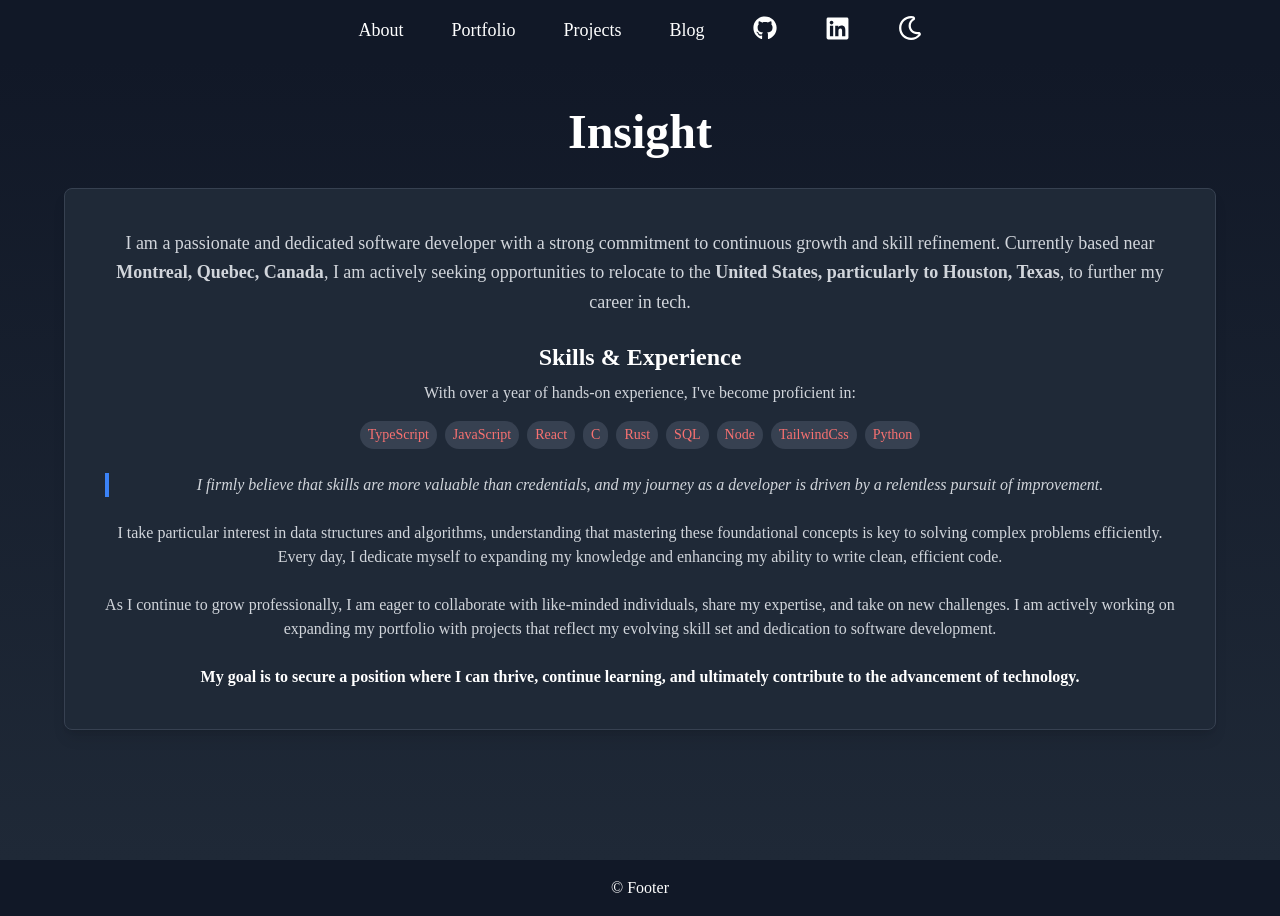
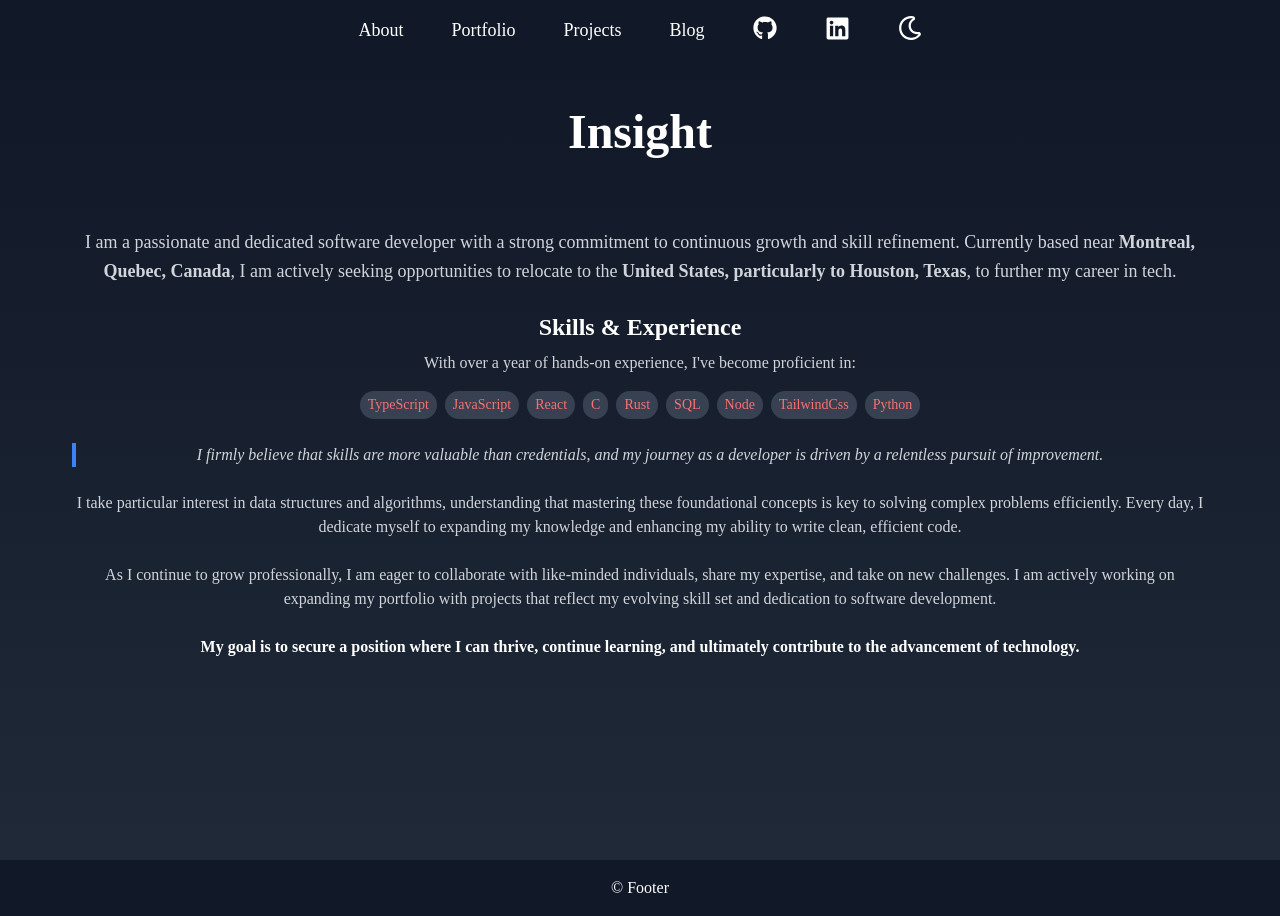
Before and after one commit to jsacob/JsacobWebpage, a React (Vite) app: page /about in a window 1280 px wide. Built offline with nearby package versions, Linux system fonts and the light colour scheme; a web font is replaced by a local one.

Commit message:
better aboutpage update

```diff
--- a/Frontend/src/routes/about.tsx
+++ b/Frontend/src/routes/about.tsx
@@ -10,7 +10,7 @@ export default function AboutPage() {
 
   return (
     <div className="min-h-screen bg-gradient-to-b from-gray-900 to-gray-800 py-12 px-4 sm:px-6 lg:px-8">
-      <div className="max-w-6xl mx-auto">
+      <div className="max-w-8xl mx-auto">
         <h1
           className="text-5xl font-extrabold text-white mb-8 text-center"
           data-aos="fade-down"
@@ -18,11 +18,7 @@ export default function AboutPage() {
         >
           Insight
         </h1>
-        <div
-          className="bg-gray-800 border border-gray-700 rounded-lg shadow-lg"
-          data-aos="fade-up"
-          data-aos-duration="1500"
-        >
+        <div className="" data-aos="fade-up" data-aos-duration="1500">
           <div className="p-6 sm:p-10">
             <div className="space-y-6 text-gray-300">
               <p className="text-lg leading-relaxed">
```
